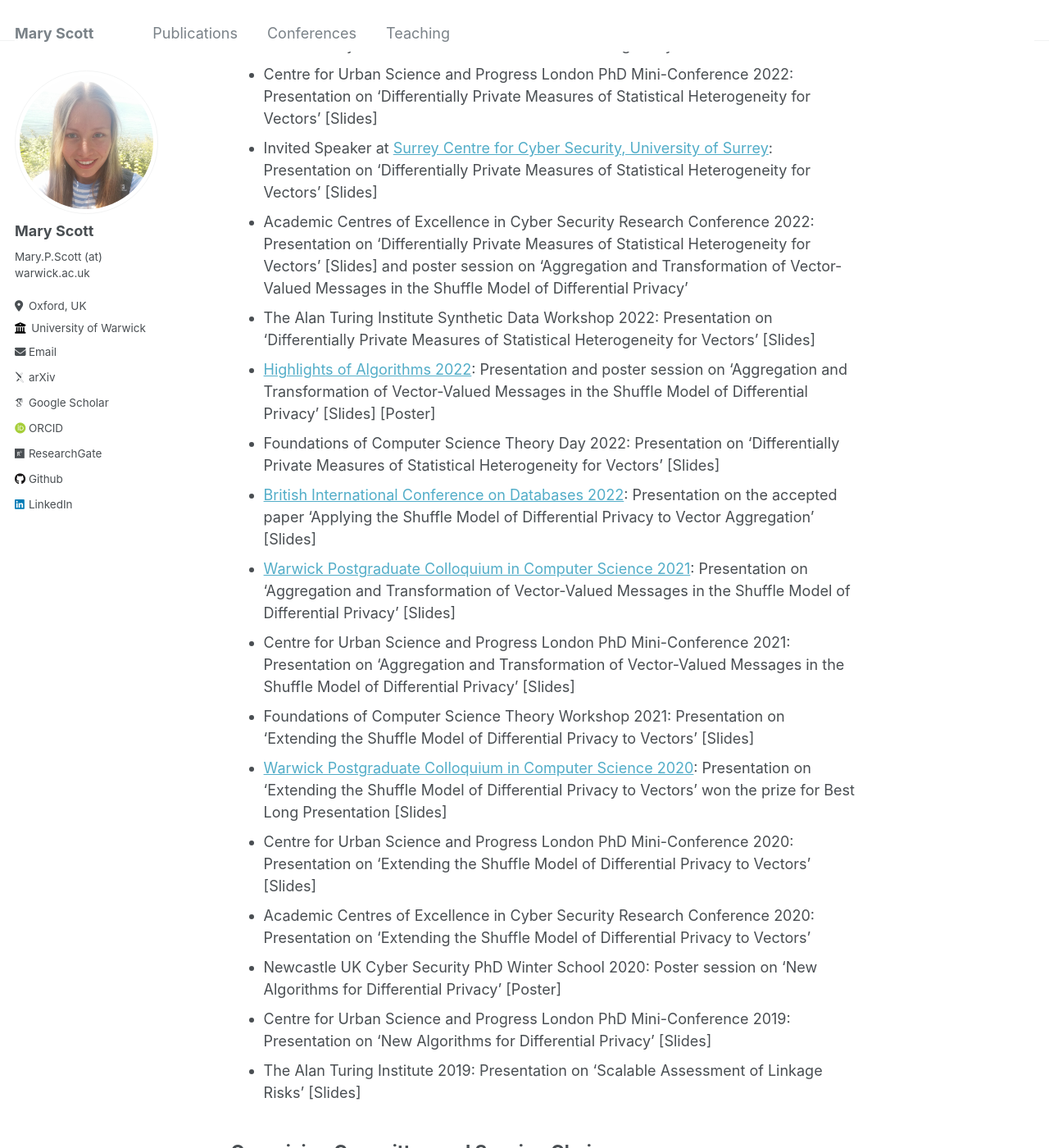
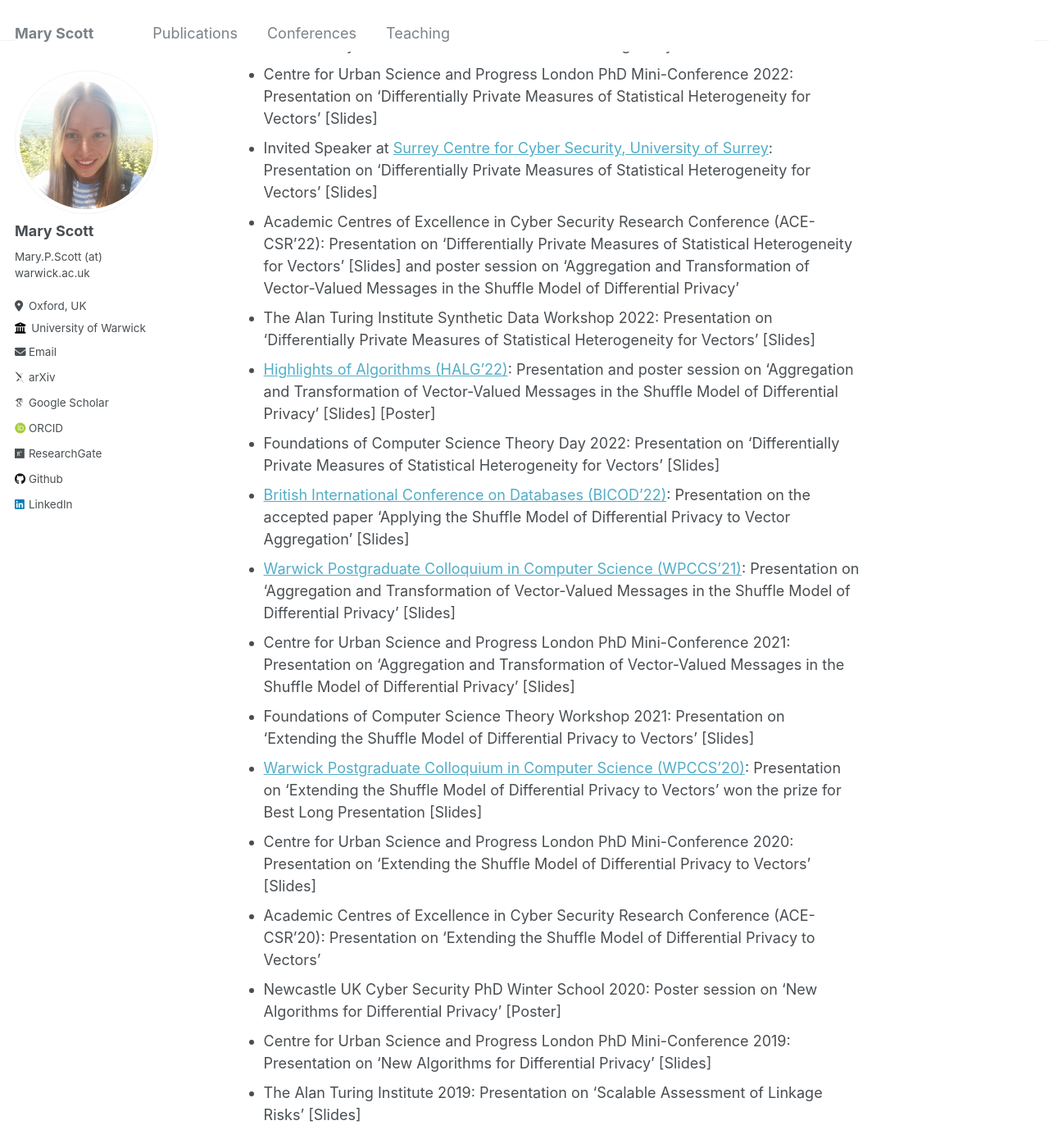
Before and after one commit to mary-python/mary-python.github.io, a Jekyll site: the page built from _pages/conferences.md, in a window 1280 px wide and 1400 px high, scrolled down 522 px. Shown: the whole window at 82% size. Built offline with Jekyll 4.4.1, drawn with Linux system fonts in a browser that asks for light colours; some web fonts are replaced; some of the changed text lies outside the part shown.

Commit message:
Update conferences.md

```diff
--- a/_pages/conferences.md
+++ b/_pages/conferences.md
@@ -12,22 +12,22 @@ Presentations and Invited Talks
 
 * [Widening Participation in Innovation and Research Careers](https://warwick.ac.uk/fac/sci/statistics/postgrad/research/wideningparticipation/): Panellist on 'Pathways to and experience during PhD studies'
 * Foundations of Computer Science Theory Day 2023: Presentation titled 'On the Differentially Private Comparison of Probability Distributions' [Slides]
-* [Warwick Postgraduate Colloquium in Computer Science 2023](https://warwick.ac.uk/fac/sci/dcs/research/wpccs/wpccs23/): Presentation on 'Differentially Private Measures of Statistical Heterogeneity for Vectors' won the prize for Best Presentation in the 'Theory and Foundations' track [Slides]
+* [Warwick Postgraduate Colloquium in Computer Science (WPCCS'23)](https://warwick.ac.uk/fac/sci/dcs/research/wpccs/wpccs23/): Presentation on 'Differentially Private Measures of Statistical Heterogeneity for Vectors' won the prize for Best Presentation in the 'Theory and Foundations' track [Slides]
 * Invited Poster Presenter at [Applied Statistics and Risk Unit Partnership Day 2022](https://warwick.ac.uk/fac/sci/statistics/asru/registration-page-2022n/): Poster session on 'Differentially Private Measures of Statistical Heterogeneity for Vectors'
 * [The Alan Turing Institute Centres for Doctoral Training Conference](https://www.eventsforce.net/turingevents/frontend/reg/thome.csp?pageID=78543&eventID=226&traceRedir=2): Poster session on 'Differentially Private Measures of Statistical Heterogeneity for Vectors' [Poster]
 * Centre for Urban Science and Progress London PhD Mini-Conference 2022: Presentation on 'Differentially Private Measures of Statistical Heterogeneity for Vectors' [Slides]
 * Invited Speaker at [Surrey Centre for Cyber Security, University of Surrey](https://www.surrey.ac.uk/surrey-centre-cyber-security): Presentation on 'Differentially Private Measures of Statistical Heterogeneity for Vectors' [Slides]
-* Academic Centres of Excellence in Cyber Security Research Conference 2022: Presentation on 'Differentially Private Measures of Statistical Heterogeneity for Vectors' [Slides] and poster session on 'Aggregation and Transformation of Vector-Valued Messages in the Shuffle Model of Differential Privacy'
+* Academic Centres of Excellence in Cyber Security Research Conference (ACE-CSR'22): Presentation on 'Differentially Private Measures of Statistical Heterogeneity for Vectors' [Slides] and poster session on 'Aggregation and Transformation of Vector-Valued Messages in the Shuffle Model of Differential Privacy'
 * The Alan Turing Institute Synthetic Data Workshop 2022: Presentation on 'Differentially Private Measures of Statistical Heterogeneity for Vectors' [Slides]
-* [Highlights of Algorithms 2022](https://www.lse.ac.uk/HALG-2022): Presentation and poster session on 'Aggregation and Transformation of Vector-Valued Messages in the Shuffle Model of Differential Privacy' [Slides] [Poster]
+* [Highlights of Algorithms (HALG'22)](https://www.lse.ac.uk/HALG-2022): Presentation and poster session on 'Aggregation and Transformation of Vector-Valued Messages in the Shuffle Model of Differential Privacy' [Slides] [Poster]
 * Foundations of Computer Science Theory Day 2022: Presentation on 'Differentially Private Measures of Statistical Heterogeneity for Vectors' [Slides]
-* [British International Conference on Databases 2022](https://www.bicod.uk/): Presentation on the accepted paper 'Applying the Shuffle Model of Differential Privacy to Vector Aggregation' [Slides]
-* [Warwick Postgraduate Colloquium in Computer Science 2021](https://warwick.ac.uk/fac/sci/dcs/research/wpccs/wpccs21/): Presentation on 'Aggregation and Transformation of Vector-Valued Messages in the Shuffle Model of Differential Privacy' [Slides]
+* [British International Conference on Databases (BICOD'22)](https://www.bicod.uk/): Presentation on the accepted paper 'Applying the Shuffle Model of Differential Privacy to Vector Aggregation' [Slides]
+* [Warwick Postgraduate Colloquium in Computer Science (WPCCS'21)](https://warwick.ac.uk/fac/sci/dcs/research/wpccs/wpccs21/): Presentation on 'Aggregation and Transformation of Vector-Valued Messages in the Shuffle Model of Differential Privacy' [Slides]
 * Centre for Urban Science and Progress London PhD Mini-Conference 2021: Presentation on 'Aggregation and Transformation of Vector-Valued Messages in the Shuffle Model of Differential Privacy' [Slides]
 * Foundations of Computer Science Theory Workshop 2021: Presentation on 'Extending the Shuffle Model of Differential Privacy to Vectors' [Slides]
-* [Warwick Postgraduate Colloquium in Computer Science 2020](https://warwick.ac.uk/fac/sci/dcs/research/wpccs/wpccs20/): Presentation on 'Extending the Shuffle Model of Differential Privacy to Vectors' won the prize for Best Long Presentation [Slides]
+* [Warwick Postgraduate Colloquium in Computer Science (WPCCS'20)](https://warwick.ac.uk/fac/sci/dcs/research/wpccs/wpccs20/): Presentation on 'Extending the Shuffle Model of Differential Privacy to Vectors' won the prize for Best Long Presentation [Slides]
 * Centre for Urban Science and Progress London PhD Mini-Conference 2020: Presentation on 'Extending the Shuffle Model of Differential Privacy to Vectors' [Slides]
-* Academic Centres of Excellence in Cyber Security Research Conference 2020: Presentation on 'Extending the Shuffle Model of Differential Privacy to Vectors'
+* Academic Centres of Excellence in Cyber Security Research Conference (ACE-CSR'20): Presentation on 'Extending the Shuffle Model of Differential Privacy to Vectors'
 * Newcastle UK Cyber Security PhD Winter School 2020: Poster session on 'New Algorithms for Differential Privacy' [Poster]
 * Centre for Urban Science and Progress London PhD Mini-Conference 2019: Presentation on 'New Algorithms for Differential Privacy' [Slides]
 * The Alan Turing Institute 2019: Presentation on 'Scalable Assessment of Linkage Risks' [Slides]
@@ -35,11 +35,11 @@ Presentations and Invited Talks
 Organising Committee and Session Chair
 ------
 
-* [SafeToC](https://safetoc.org/) Advocate at [Computational Complexity Conference 2023](https://computationalcomplexity.org/Archive/2023/fullsite/)
-* Session Chair at [Warwick Postgraduate Colloquium in Computer Science 2023](https://warwick.ac.uk/fac/sci/dcs/research/wpccs/wpccs23/)
-* Session Chair at [Warwick Postgraduate Colloquium in Computer Science 2021](https://warwick.ac.uk/fac/sci/dcs/research/wpccs/wpccs21/)
-* Organising Committee and Session Chair at [Warwick Postgraduate Colloquium in Computer Science 2020](https://warwick.ac.uk/fac/sci/dcs/research/wpccs/wpccs20/)
-* Session Chair at [Warwick Postgraduate Colloquium in Computer Science 2019](https://warwick.ac.uk/fac/sci/dcs/research/wpccs/wpccs19/)
+* [SafeToC](https://safetoc.org/) Advocate at [Computational Complexity Conference (CCC), 2023](https://computationalcomplexity.org/Archive/2023/fullsite/)
+* Session Chair at [Warwick Postgraduate Colloquium in Computer Science (WPCCS), 2023](https://warwick.ac.uk/fac/sci/dcs/research/wpccs/wpccs23/)
+* Session Chair at [Warwick Postgraduate Colloquium in Computer Science (WPCCS), 2021](https://warwick.ac.uk/fac/sci/dcs/research/wpccs/wpccs21/)
+* Organising Committee and Session Chair at [Warwick Postgraduate Colloquium in Computer Science (WPCCS), 2020](https://warwick.ac.uk/fac/sci/dcs/research/wpccs/wpccs20/)
+* Session Chair at [Warwick Postgraduate Colloquium in Computer Science (WPCCS), 2019](https://warwick.ac.uk/fac/sci/dcs/research/wpccs/wpccs19/)
 
 Conference and Journal Reviewer
 ------
```
